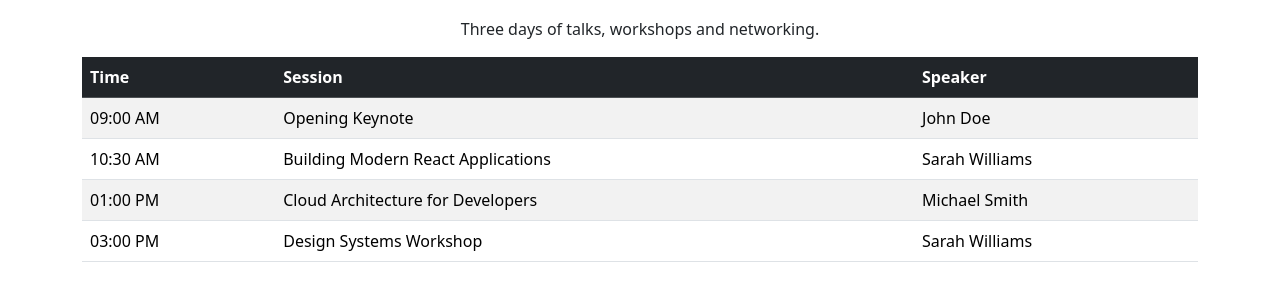
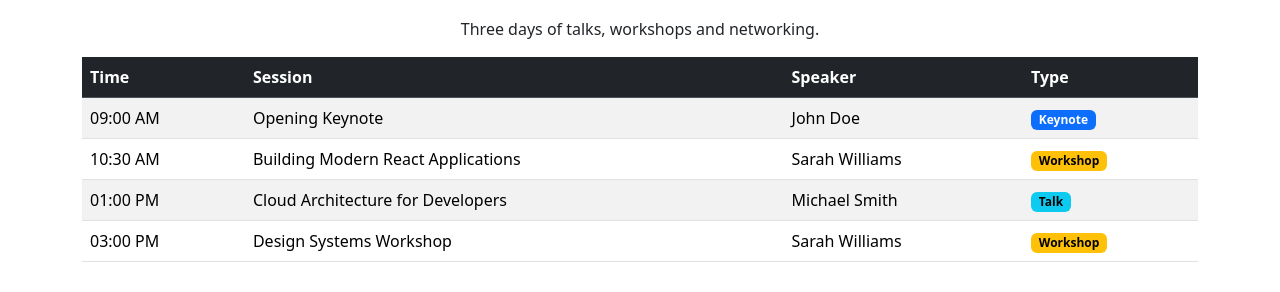
Before and after one commit to AnaghaDolse/eventify-react-bootstrap, a React (Vite) app: page / in a window 1280 px wide. Shown: the part 1125-1417 px from the top of the page. Built offline with nearby package versions, Linux system fonts and the light colour scheme; the HTML template or start-up script is replaced by a standard one.

Commit message:
Add dynamic schedule badges with Bootstrap

```diff
--- a/src/components/Schedule.jsx
+++ b/src/components/Schedule.jsx
@@ -1,4 +1,46 @@
+const schedule = [
+  {
+    id: 1,
+    time: '09:00 AM',
+    session: 'Opening Keynote',
+    speaker: 'John Doe',
+    type: 'Keynote',
+  },
+  {
+    id: 2,
+    time: '10:30 AM',
+    session: 'Building Modern React Applications',
+    speaker: 'Sarah Williams',
+    type: 'Workshop',
+  },
+  {
+    id: 3,
+    time: '01:00 PM',
+    session: 'Cloud Architecture for Developers',
+    speaker: 'Michael Smith',
+    type: 'Talk',
+  },
+  {
+    id: 4,
+    time: '03:00 PM',
+    session: 'Design Systems Workshop',
+    speaker: 'Sarah Williams',
+    type: 'Workshop',
+  },
+]
+
 const Schedule = () => {
+  const getBadgeClass = (type) => {
+    if (type === 'Keynote') {
+      return 'badge text-bg-primary'
+    }
+
+    if (type === 'Workshop') {
+      return 'badge text-bg-warning'
+    }
+
+    return 'badge text-bg-info'
+  }
   return (
     <section className='py-5'>
       <div className='container'>
@@ -9,32 +51,26 @@ const Schedule = () => {
         <div className='table-responsive'>
           <table className='table table-striped table-hover'>
             <thead className='table-dark'>
-            <tr>
-              <th>Time</th>
-              <th>Session</th>
-              <th>Speaker</th></tr>
+              <tr>
+                <th>Time</th>
+                <th>Session</th>
+                <th>Speaker</th>
+                <th>Type</th>
+              </tr>
             </thead>
             <tbody>
-              <tr>
-                <td>09:00 AM</td>
-                <td>Opening Keynote</td>
-                <td>John Doe</td>
-              </tr>
-              <tr>
-                <td>10:30 AM</td>
-                <td>Building Modern React Applications</td>
-                <td>Sarah Williams</td>
-              </tr>
-              <tr>
-                <td>01:00 PM</td>
-                <td>Cloud Architecture for Developers</td>
-                <td>Michael Smith</td>
-              </tr>
-              <tr>
-                <td>03:00 PM</td>
-                <td>Design Systems Workshop</td>
-                <td>Sarah Williams</td>
-              </tr>
+              {schedule.map((item) => (
+                <tr key={item.id}>
+                  <td>{item.time}</td>
+                  <td>{item.session}</td>
+                  <td>{item.speaker}</td>
+                  <td>
+                    <span className={getBadgeClass(item.type)}>
+                      {item.type}
+                    </span>
+                  </td>
+                </tr>
+              ))}
             </tbody>
           </table>
         </div>
```
